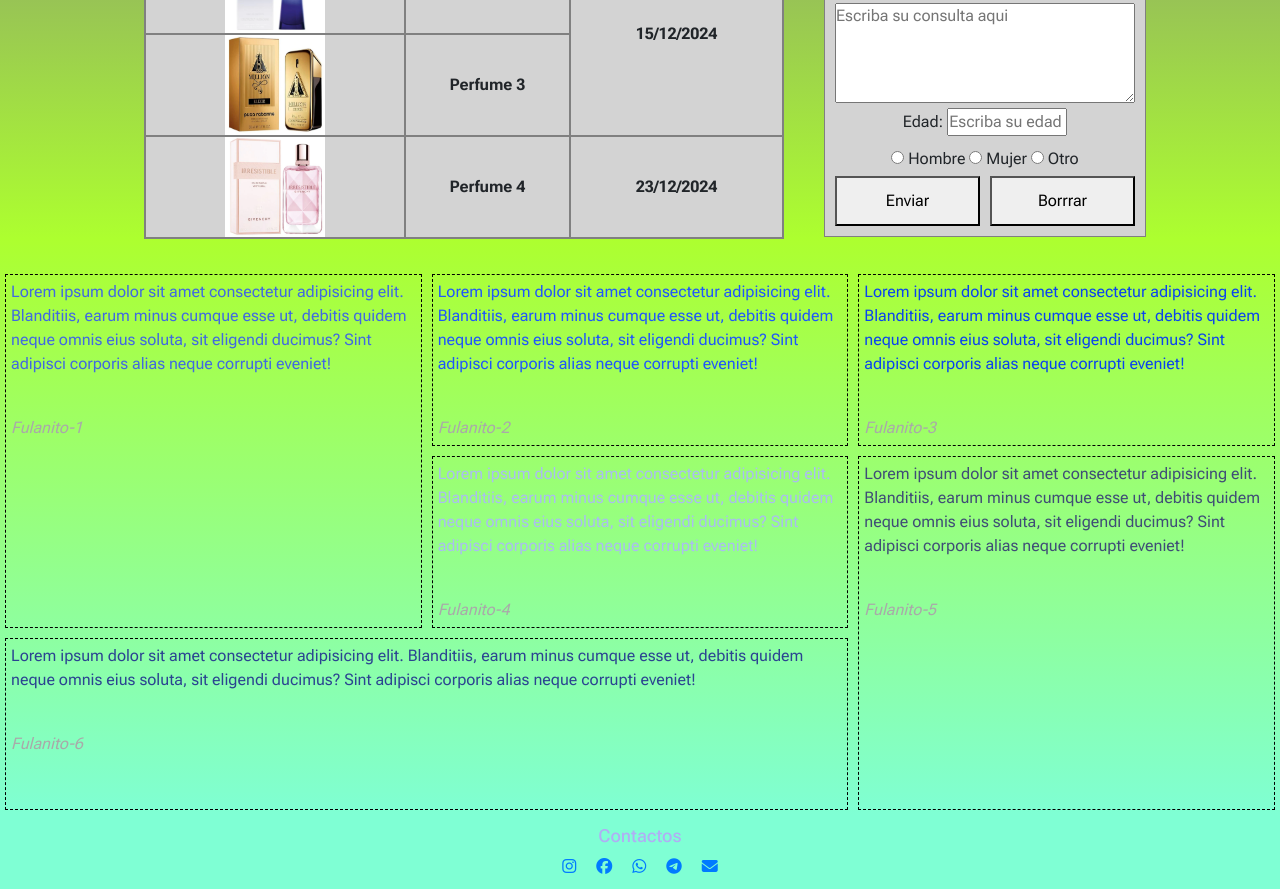
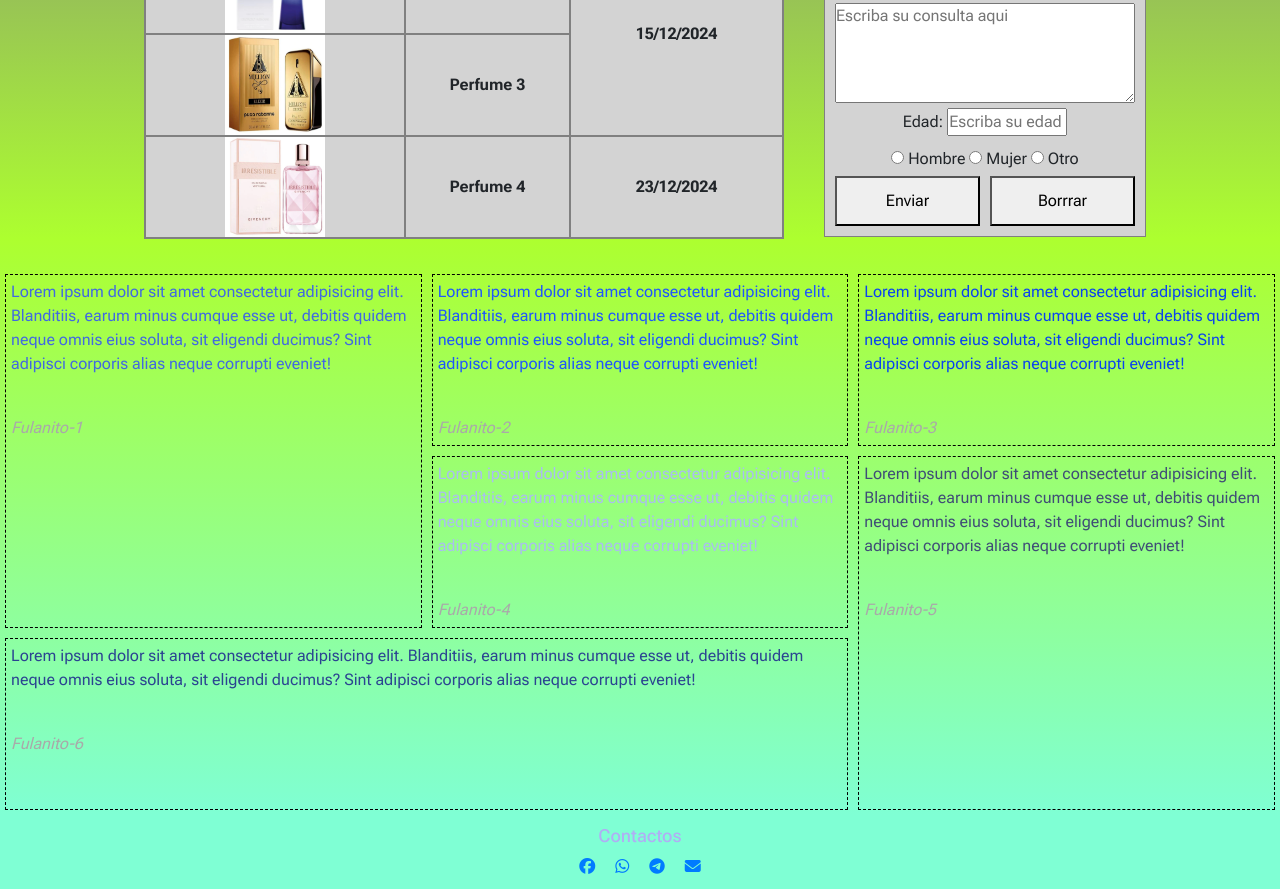
Before and after one commit to arielhc3780/PerfumesFinal, a plain HTML site: page index.html in a window 1280 px wide. Shown: the part 1484-2373 px from the top of the page. Drawn offline with nearby package versions, Linux system fonts and the light colour scheme.

Commit message:
del index

```diff
--- a/index.html
+++ b/index.html
@@ -317,9 +317,7 @@
                 </h3>
             </div>
             <div class="contactos-link">
-                <div>
-                    <a href="https://www.instagram.com/" target="_blank"><i class="fa-brands fa-instagram"></i></a>
-                </div>
+
                 <div>
                     <a href="https://www.facebook.com/" target="_blank"><i class="fa-brands fa-facebook"></i></a>
                 </div>
```
